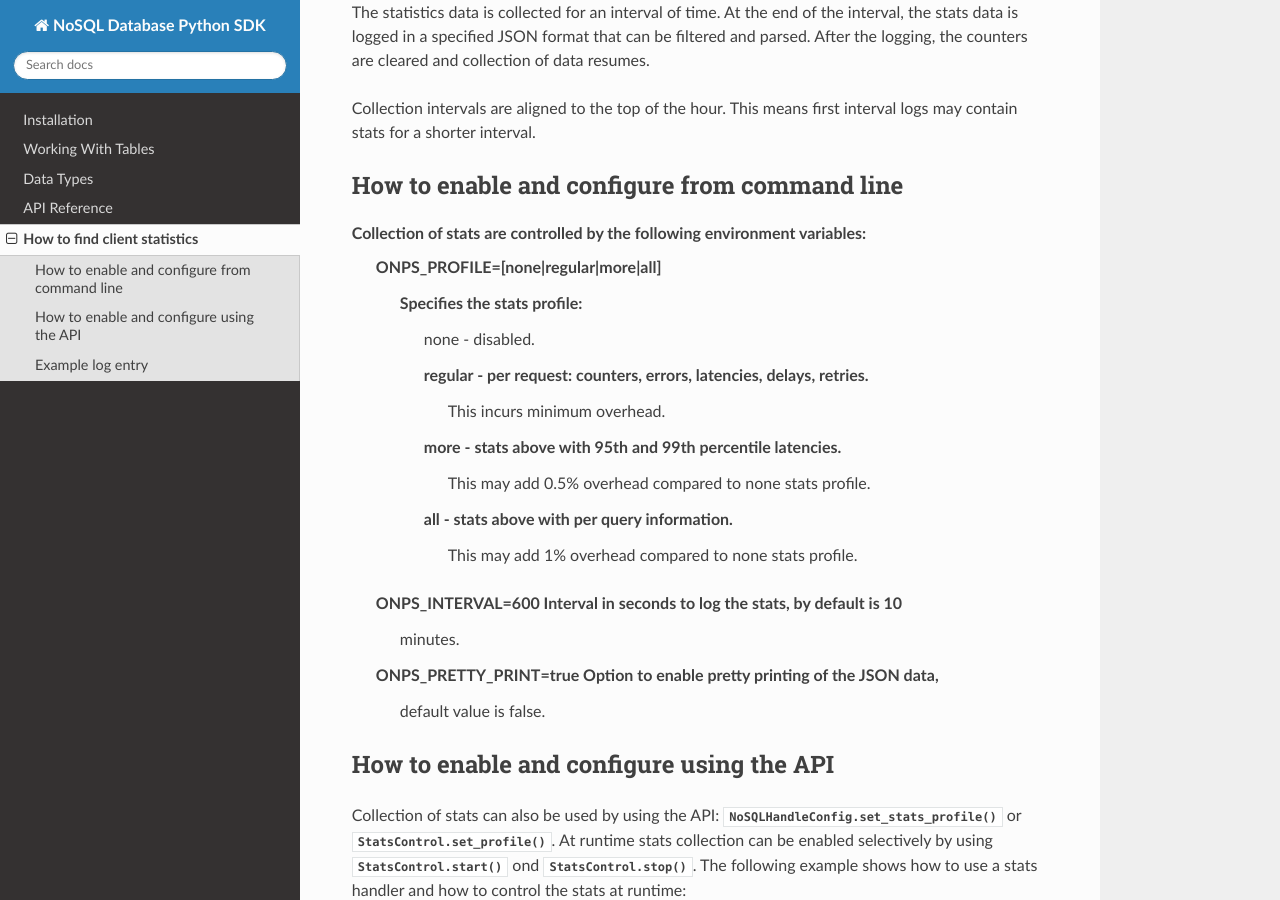
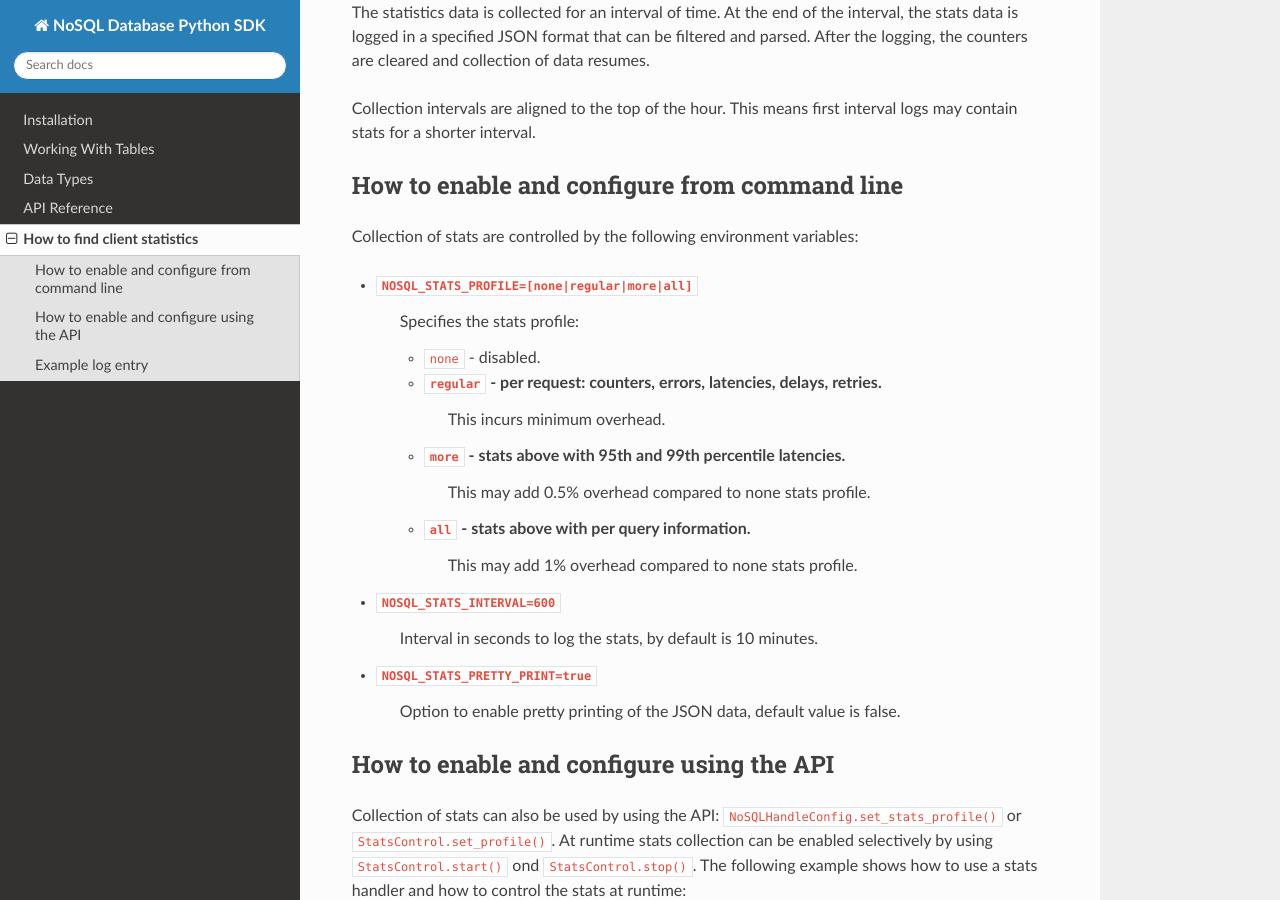
Before and after one commit to oracle/nosql-python-sdk, a Sphinx documentation site: the page built from docs/stats.rst, in a window 1280 px wide and 900 px high, scrolled down 207 px. Built offline with Sphinx 7.4.7 and the Read the Docs theme 2.0.0, drawn with Linux system fonts in a browser that asks for light colours; the version number is read from the project's files by our own code.

Commit message:
Updated .rst files for better rendering. Renamed env vars to use NOSQL_STATS_* prefix.

```diff
--- a/CHANGELOG.rst
+++ b/CHANGELOG.rst
@@ -12,8 +12,8 @@ Added
 _____
 
 * Added client statistics. Users can enable internal driver statistics by
-  using ONPS_PROFILE=[none|regular|more|all] or by using the
-  NoSQLHandleConfig.set_stats_profile() api.
+  using ``NOSQL_STATS_PROFILE=[none|regular|more|all]`` environment variable or
+  by using the ``NoSQLHandleConfig.set_stats_profile()`` api.
 
 ====================
  5.3.3 - 2022-04-19
--- a/docs/stats.rst
+++ b/docs/stats.rst
@@ -18,31 +18,33 @@ How to enable and configure from command line
 ---------------------------------------------
 
 Collection of stats are controlled by the following environment variables:
-  ONPS_PROFILE=[none|regular|more|all]
+
+- ``NOSQL_STATS_PROFILE=[none|regular|more|all]``
    Specifies the stats profile:
-     none - disabled.
 
-     regular - per request: counters, errors, latencies, delays, retries.
+   - ``none`` - disabled.
+
+   - ``regular`` - per request: counters, errors, latencies, delays, retries.
         This incurs minimum overhead.
-     more - stats above with 95th and 99th percentile latencies.
+   - ``more`` - stats above with 95th and 99th percentile latencies.
         This may add 0.5% overhead compared to none stats profile.
-     all - stats above with per query information.
+   - ``all`` - stats above with per query information.
         This may add 1% overhead compared to none stats profile.
 
-  ONPS_INTERVAL=600 Interval in seconds to log the stats, by default is 10
-    minutes.
+- ``NOSQL_STATS_INTERVAL=600``
+    Interval in seconds to log the stats, by default is 10 minutes.
 
-  ONPS_PRETTY_PRINT=true Option to enable pretty printing of the JSON data,
-    default value is false.
+- ``NOSQL_STATS_PRETTY_PRINT=true``
+    Option to enable pretty printing of the JSON data, default value is false.
 
 How to enable and configure using the API
 -----------------------------------------
 
 Collection of stats can also be used by using the API:
-:meth:`NoSQLHandleConfig.set_stats_profile` or
-:meth:`StatsControl.set_profile`. At runtime stats collection can be
-enabled selectively by using :meth:`StatsControl.start` ond
-:meth:`StatsControl.stop`. The following example shows how to use a stats
+``NoSQLHandleConfig.set_stats_profile()`` or
+``StatsControl.set_profile()``. At runtime stats collection can be
+enabled selectively by using ``StatsControl.start()`` ond
+``StatsControl.stop()``. The following example shows how to use a stats
 handler and how to control the stats at runtime:
 
 .. code-block:: pycon
```
Also changed, not shown: 2 other files.
